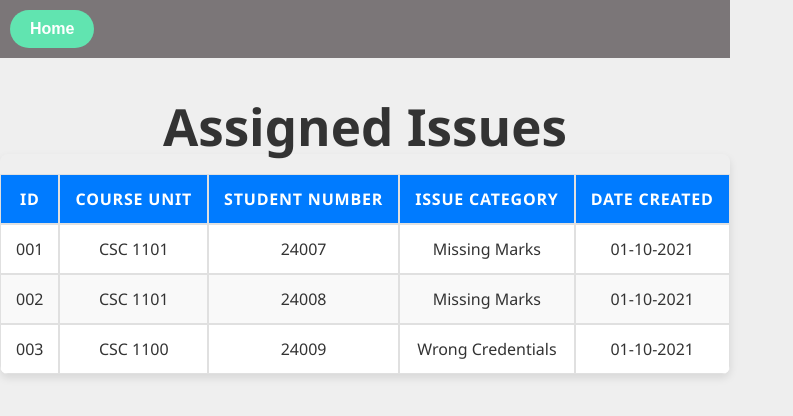
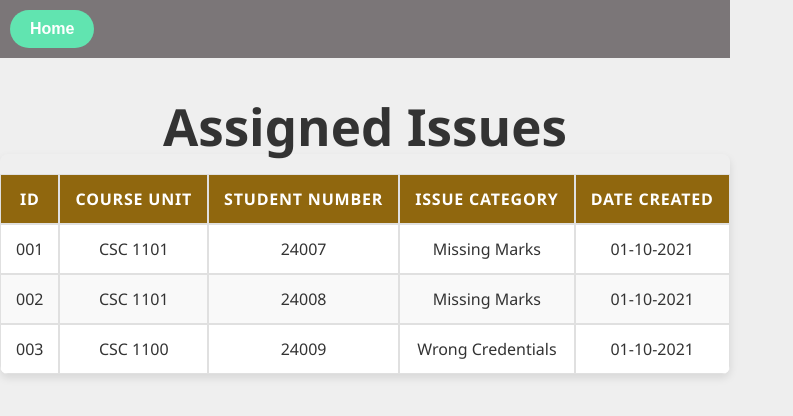
Before and after one commit to MORISON-K/AITS, a React (Vite) app in the folder client/aits_frontend/: page /Assigned-Issues in a window 1280 px wide. Shown: the top 416 px of the page, without its empty margins (0-793 px from the left). Built offline with nearby package versions, Linux system fonts and the light colour scheme; the HTML template or start-up script is replaced by a standard one.

Commit message:
Modifying ssigned issues page

```diff
--- a/client/aits_frontend/src/App.css
+++ b/client/aits_frontend/src/App.css
@@ -805,6 +805,7 @@ body {
 	}
 }
 
+/* Styling for the Assigned Isuees page */
 .assigned-issues {
 	max-width: 900px;
 	margin: 40px auto;
@@ -827,13 +828,14 @@ body {
 	background: #fff;
   }
 
-  th, td {
+  .AssignedIsues-th,
+  .AssignedIsues-td  {
 	padding: 12px 15px;
 	border: 1px solid #e0e0e0;
   }
 
-  th {
-	background-color: #007bff;
+  .AssignedIsues-th {
+	background-color: #90670e;
 	color: #fff;
 	text-transform: uppercase;
 	letter-spacing: 0.05em;
--- a/client/aits_frontend/src/AssignedIssues.jsx
+++ b/client/aits_frontend/src/AssignedIssues.jsx
@@ -16,22 +16,22 @@ const AssignedIssues = () => {
         <table>
           <thead>
             <tr>
-              <th scope="col">ID</th>
-              <th scope="col">Course Unit</th>
-              <th scope="col">Student Number</th>
-              <th scope="col">Issue Category</th>
-              <th scope="col">Date Created</th>
+              <th scope="col" className="AssignedIsues-th">ID</th>
+              <th scope="col" className="AssignedIsues-th">Course Unit</th>
+              <th scope="col" className="AssignedIsues-th">Student Number</th>
+              <th scope="col" className="AssignedIsues-th">Issue Category</th>
+              <th scope="col" className="AssignedIsues-th">Date Created</th>
 
             </tr>
           </thead>
           <tbody>
             {data.map((row, index) => (
               <tr key={index}>
-                <td>{row.ID}</td>
-                <td>{row.course}</td>
-                <td>{row.studentNumber}</td>
-                <td>{row.category}</td>
-                <td>{row.date}</td>
+                <td className="AssignedIsues-td">{row.ID}</td>
+                <td className="AssignedIsues-td">{row.course}</td>
+                <td className="AssignedIsues-td">{row.studentNumber}</td>
+                <td className="AssignedIsues-td">{row.category}</td>
+                <td className="AssignedIsues-td">{row.date}</td>
 
               </tr>
             ))}
```
